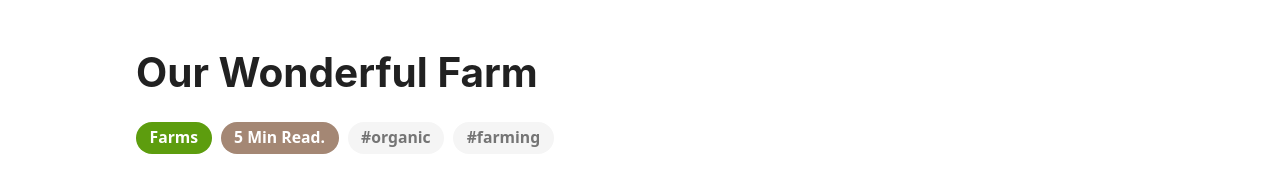
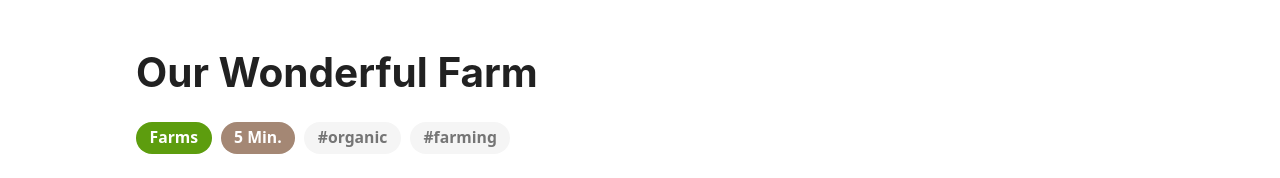
Before and after one commit to PlanFlowDev/Simplicity-Itself-Gatsby-Tailwind-Starter-Theme, a Gatsby site: page /blog-post in a window 1280 px wide. Shown: the part 807-985 px from the top of the page. Built offline with nearby package versions, Linux system fonts and the light colour scheme; Gatsby itself is replaced by a stand-in of ours; what @tailwindcss/custom-forms, tailwindcss-aspect-ratio, tailwindcss-responsive-embed would draw is missing.

Commit message:
minor housecleaning

```diff
--- a/src/pages/blog-post.js
+++ b/src/pages/blog-post.js
@@ -23,7 +23,7 @@ const BlogPostPage = () => (
                 Farms
               </span>
               <span className="w-20 mr-2 text-white sm:w-auto prd-tag bg-brown-light">
-                5 Min Read.
+                5 Min.
               </span>
               <span className="hidden mr-2 text-gray-600 bg-gray-100 md:block prd-tag">
                 #organic
--- a/src/pages/our-blog.js
+++ b/src/pages/our-blog.js
@@ -106,7 +106,7 @@ const OurBlogPage = () => (
                   jianbing microdosing tousled waistcoat.
                 </p>
                 <div className="flex flex-wrap items-center">
-                  <Link className="inline-flex items-center text-primary md:mb-2 lg:mb-0">
+                  <Link className="inline-flex items-center text-primary md:mb-2 lg:mb-0" to="/blog-post">
                     Learn More
                     <svg
                       className="w-4 h-4 ml-2"
@@ -173,7 +173,7 @@ const OurBlogPage = () => (
                   jianbing microdosing tousled waistcoat.
                 </p>
                 <div className="flex flex-wrap items-center ">
-                  <Link className="inline-flex items-center text-primary md:mb-2 lg:mb-0">
+                  <Link className="inline-flex items-center text-primary md:mb-2 lg:mb-0" to="/blog-post">
                     Learn More
                     <svg
                       className="w-4 h-4 ml-2"
```
